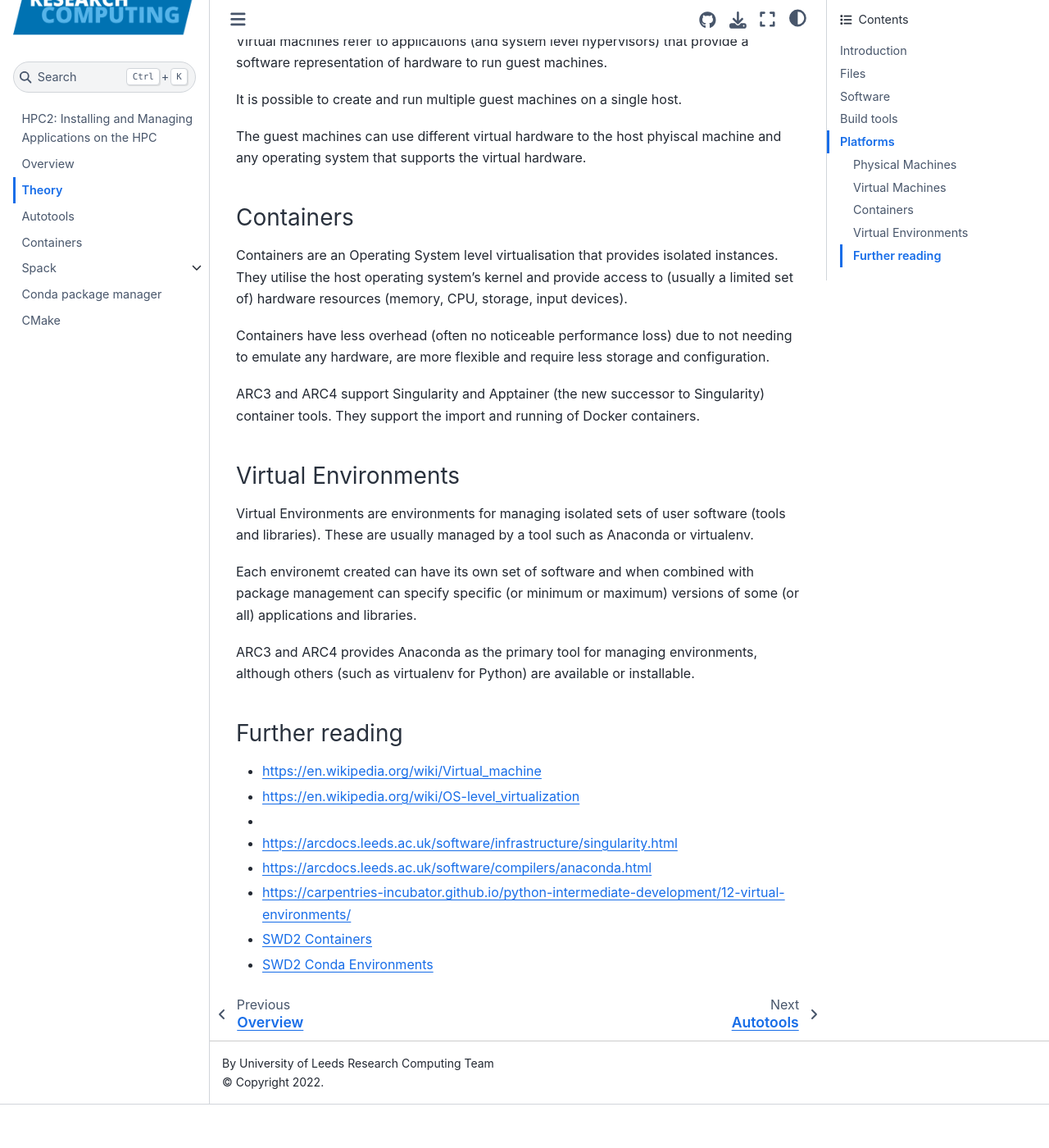
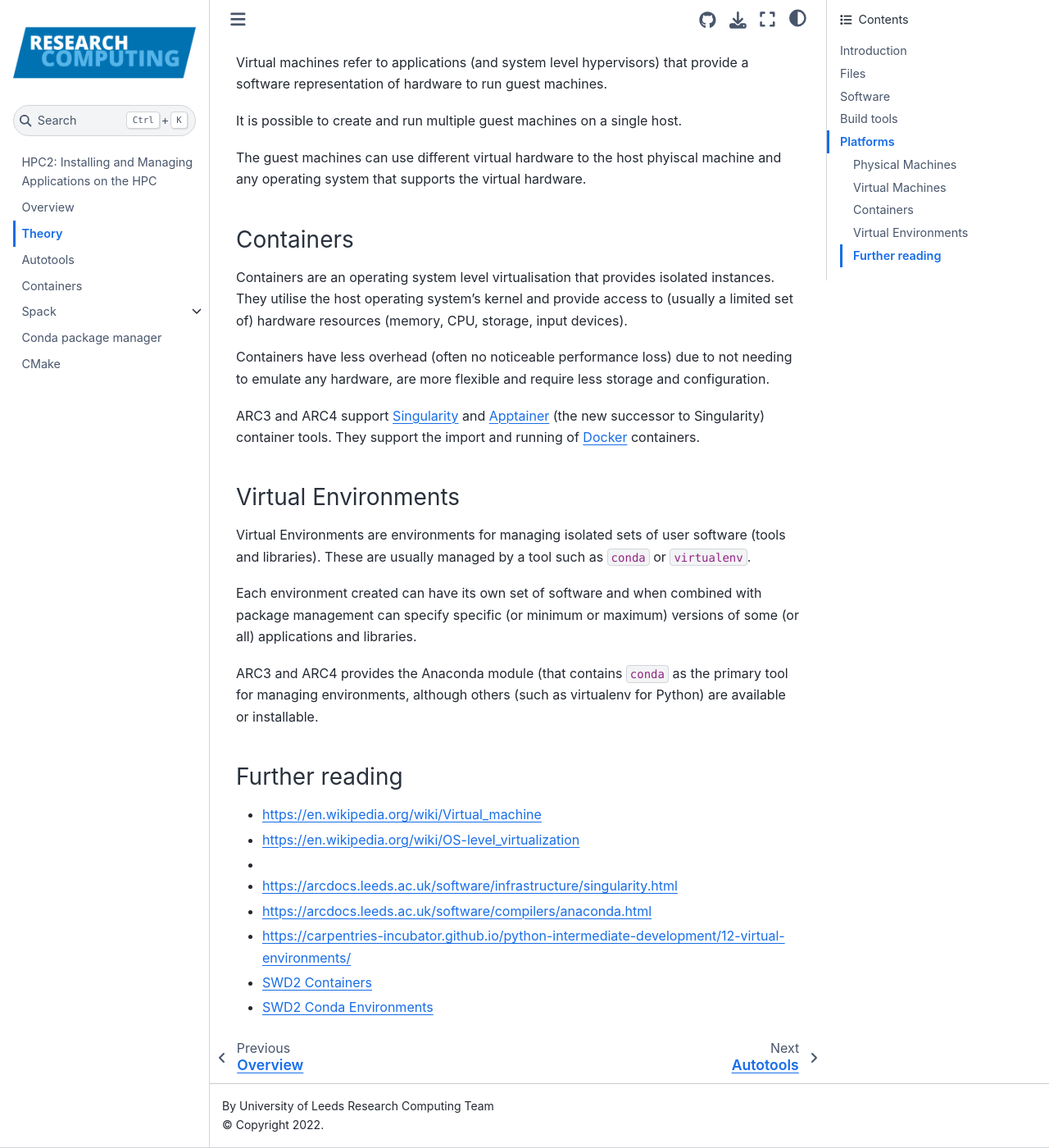
Before and after one commit to ARCTraining/hpc2-software, a Jupyter Book: the page built from book/course/theory.md, in a window 1280 px wide and 1400 px high, scrolled down 6028 px. Shown: the whole window at 82% size. Built offline with Jupyter Book 1.0.4 settings and Sphinx 7.4.7 and the Sphinx Book theme 1.1.4, drawn with Linux system fonts in a browser that asks for light colours; before the commit the page ends 7375 px from its top, so only the background shows below that; some of the changed text lies outside the part shown.

Commit message:
Apply suggestions from code review
Further tweaks and corrections

Co-authored-by: Alex Coleman <alexjcoleman@gmail.com>

````diff
--- a/book/course/theory.md
+++ b/book/course/theory.md
@@ -17,7 +17,7 @@ It provides supporting information to the tools used to run, build and maintain
 
 Files are structures designed to contain information, such as text, executable code, images, video.
 
-Operating Systems include tools to read, copy, modify and delete files.
+Operating systems include tools to read, copy, modify and delete files.
 
 ### Types of files
 
@@ -54,11 +54,11 @@ Users can modify these variables for their own user (not system wide), this may
 
 ## Software
 
-### What is Software ?
+### What is software?
 
 * Software is the name given to executable computer programs.
 * Software can include one or more executable, library, configuration, data, asset  files.
-* Software can be run by the user or automatically by the Operating System.
+* Software can be run by the user or automatically by the operating system.
 * Multiple pieces of software can be packaged together such as the Anaconda installer or Microsoft Office.
 
 ### Installing software
@@ -74,7 +74,7 @@ Software usually requires installation before it can be run.
 It's possible to have an executable program or script that can be run directly without installation.
 ```
 
-Executable installers, may not include dependencies (other files required to run); these could be provided by default by the Operating System or may require installing separately.
+Executable installers, may not include dependencies (other files required to run); these could be provided by default by the operating system or may require installing separately.
 
 ### Package Managers
 
@@ -94,7 +94,7 @@ They usually allow the following functionality:
 * Upgrading/downgrading package versions.
 * Installation and removal of dependancies.
 
-The most commonly used package managers on ARC3/ARC4 are anaconda and pip.
+The most commonly used package managers on ARC3/ARC4 are conda (distributed through Anaconda) and pip.
 
 * [Anaconda](https://arcdocs.leeds.ac.uk/software/compilers/anaconda.html) is an environment and package manager, primarily for Python and R.
 * [pip](https://en.wikipedia.org/wiki/Pip_(package_manager)) is a package manager for Python.
@@ -178,21 +178,21 @@ The guest machines can use different virtual hardware to the host phyiscal machi
 
 ### Containers
 
-Containers are an Operating System level virtualisation that provides isolated instances.
+Containers are an operating system level virtualisation that provides isolated instances.
 They utilise the host operating system's kernel and provide access to (usually a limited set of) hardware resources (memory, CPU, storage, input devices).
 
 Containers have less overhead (often no noticeable performance loss) due to not needing to emulate any hardware, are more flexible and require less storage and configuration.
 
-ARC3 and ARC4 support Singularity and Apptainer (the new successor to Singularity) container tools. They support the import and running of Docker containers.
+ARC3 and ARC4 support [Singularity](https://en.wikipedia.org/wiki/Singularity_(software)) and [Apptainer](https://apptainer.org/) (the new successor to Singularity) container tools. They support the import and running of [Docker](https://www.docker.com/) containers.
 
 ### Virtual Environments
 
 Virtual Environments are environments for managing isolated sets of user software (tools and libraries).
-These are usually managed by a tool such as Anaconda or virtualenv.
+These are usually managed by a tool such as `conda` or `virtualenv`.
 
-Each environemt created can have its own set of software and when combined with package management can specify specific (or minimum or maximum) versions of some (or all) applications and libraries.
+Each environment created can have its own set of software and when combined with package management can specify specific (or minimum or maximum) versions of some (or all) applications and libraries.
 
-ARC3 and ARC4 provides Anaconda as the primary tool for managing environments, although others (such as virtualenv for Python) are available or installable.
+ARC3 and ARC4 provides the Anaconda module (that contains `conda` as the primary tool for managing environments, although others (such as virtualenv for Python) are available or installable.
 
 ### Further reading
 
````
Also changed, not shown: other parts of book/course/theory.md (+8 -8 lines).
